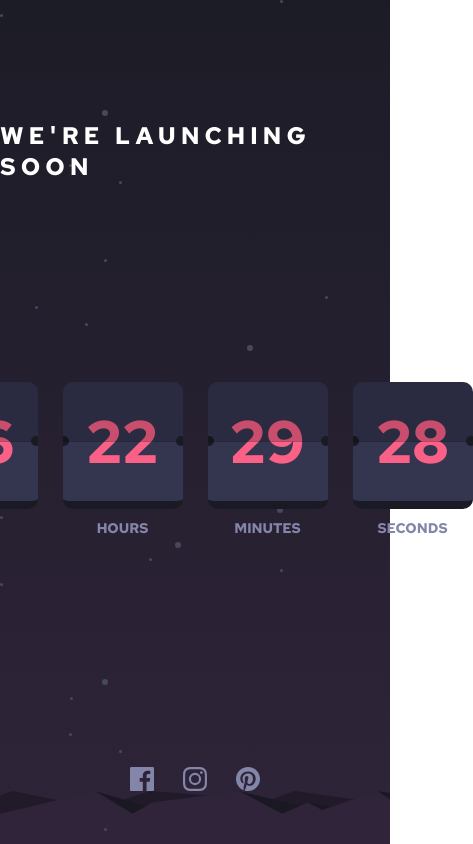
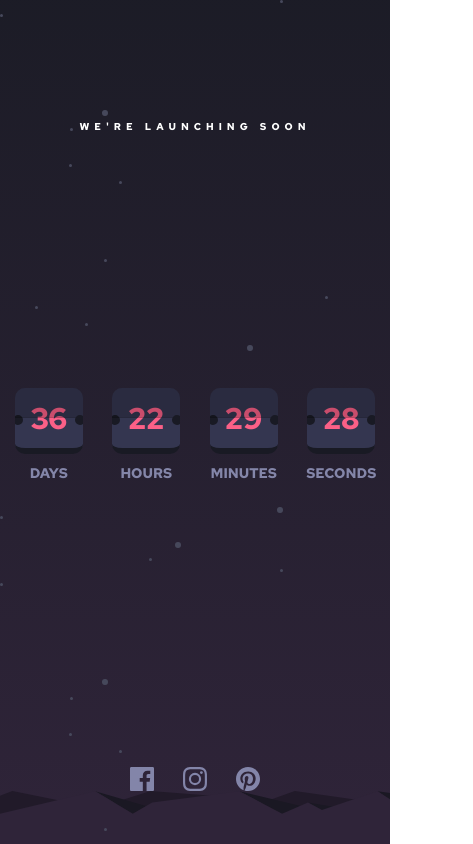
Before and after one commit to Tobi-dev99/countdown-timer, a plain HTML site: page index.html in a window 390 px wide. Shown: the whole page, 473 px wide, since content can reach past the window. Drawn offline with Linux system fonts and the light colour scheme.

Commit message:
Add files via upload

```diff
--- a/style.css
+++ b/style.css
@@ -48,8 +48,9 @@ body {
   display: flex;
   color: hsl(0, 0%, 100%);
   font-size: 1.4rem;
-  justify-content: space-between;
+  justify-content: center;
   margin-top: -3rem;
+  width: 100%;
 }
 
 .card{
@@ -57,7 +58,7 @@ body {
     flex-direction: column;
     justify-content: center;
     align-items: center;
-    width: 12rem;
+    width: 8%;
 }
 
 .timer-box {
@@ -131,3 +132,24 @@ body {
 .link:hover svg path{
   fill: hsl(345, 95%, 68%);
 }
+
+@media screen and (max-width: 425px){
+  .heading{
+    font-size: .5rem;
+  }
+
+  .card{
+    width: 100%;
+  }
+
+  .timer-box {
+  font-size: 3rem;
+  padding: 1rem;
+  border-bottom: 6px solid hsl(234, 17%, 12%);
+  width: 70%;
+}
+
+.card:not(:last-child) {
+  margin-right: 0;
+}
+}
```
